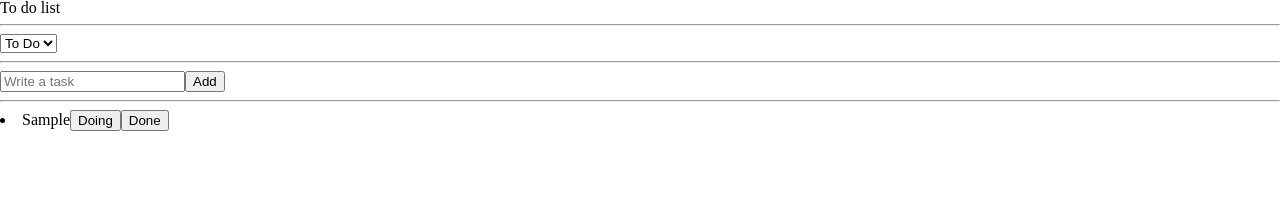
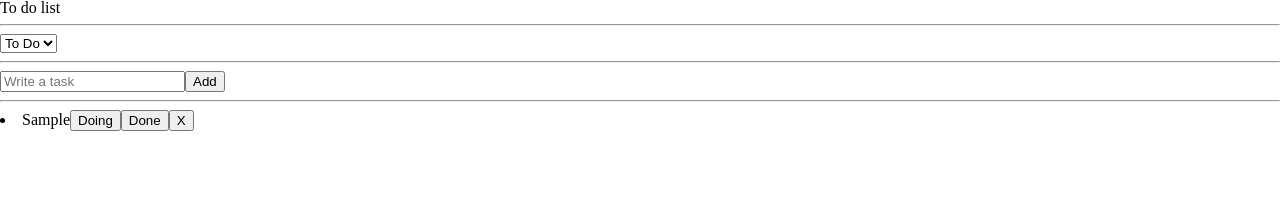
Before and after one commit to nujeyh/simple-kanban-board, a React (Create React App) app: page / in a window 1280 px wide. Both pictures are taken after typing "Sample" into the empty fields and a click on the button "Add". Shown: the top 200 px of the page. Built offline with nearby package versions, Linux system fonts and the light colour scheme.

Commit message:
✨ Add delete button

```diff
--- a/src/pages/ToDo.tsx
+++ b/src/pages/ToDo.tsx
@@ -10,6 +10,15 @@ const ToDo = ({ text, category, id }: IToDo) => {
       return [
         ...prevToDoArr.slice(0, targetIndex),
         currToDo,
+        ...prevToDoArr.slice(targetIndex + 1),
+      ];
+    });
+  };
+  const onClickDelete = () => {
+    setToDo((prevToDoArr) => {
+      const targetIndex = prevToDoArr.findIndex((toDo) => toDo.id === id);
+      return [
+        ...prevToDoArr.slice(0, targetIndex),
         ...prevToDoArr.slice(targetIndex + 1),
       ];
     });
@@ -32,6 +41,7 @@ const ToDo = ({ text, category, id }: IToDo) => {
         {category !== Categories.DONE && (
           <button onClick={() => onClickCategory(Categories.DONE)}>Done</button>
         )}
+        <button onClick={onClickDelete}>X</button>
       </li>
     </>
   );
```
